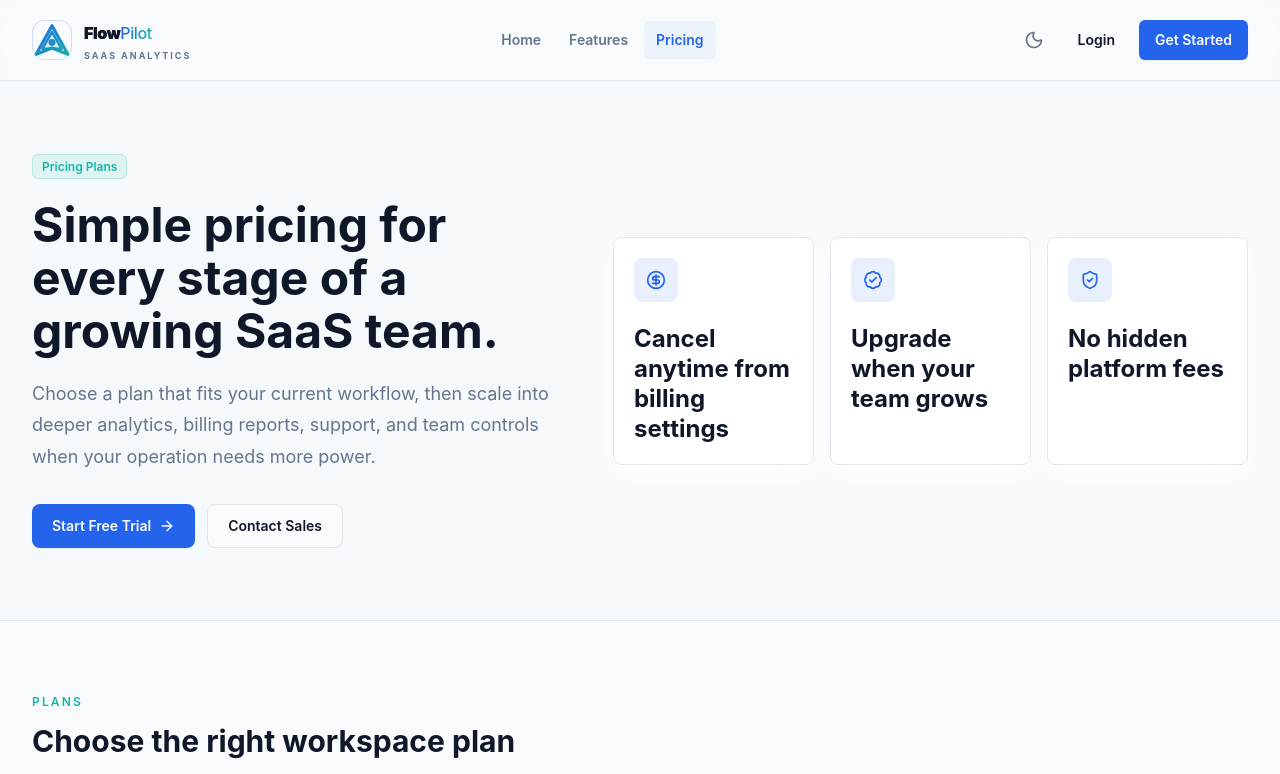
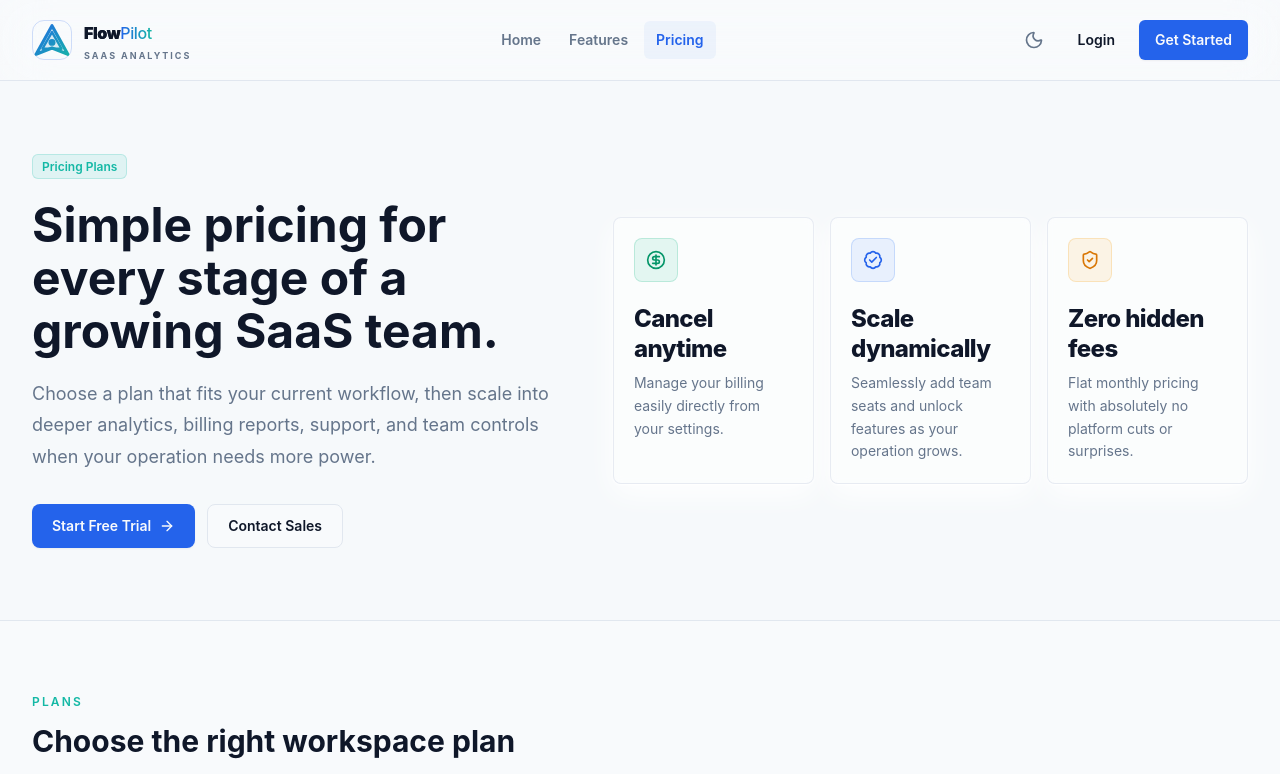
Before and after one commit to shantopaul/SaaS-Dashboard-Website, a React (Vite) app: page /pricing in a window 1280 px wide. Shown: the top 774 px of the page. Built offline with nearby package versions, Linux system fonts and the light colour scheme.

Commit message:
Optimize Pricing Page Hero highlight cards with detailed titles, descriptions, custom colorful badges, and premium glassmorphism layouts

```diff
--- a/src/pages/public/PricingPage.tsx
+++ b/src/pages/public/PricingPage.tsx
@@ -35,9 +35,32 @@ const annualPriceByPlan: Record<string, string> = {
 };
 
 const pricingHighlights = [
-  "Cancel anytime from billing settings",
-  "Upgrade when your team grows",
-  "No hidden platform fees",
+  {
+    title: "Cancel anytime",
+    description: "Manage your billing easily directly from your settings.",
+    icon: CircleDollarSign,
+    colorClass:
+      "bg-emerald-500/10 text-emerald-600 dark:text-emerald-400 border-emerald-500/20",
+    hoverBorder: "hover:border-emerald-500/30 dark:hover:border-emerald-500/20",
+  },
+  {
+    title: "Scale dynamically",
+    description:
+      "Seamlessly add team seats and unlock features as your operation grows.",
+    icon: BadgeCheck,
+    colorClass:
+      "bg-blue-500/10 text-blue-600 dark:text-blue-400 border-blue-500/20",
+    hoverBorder: "hover:border-blue-500/30 dark:hover:border-blue-500/20",
+  },
+  {
+    title: "Zero hidden fees",
+    description:
+      "Flat monthly pricing with absolutely no platform cuts or surprises.",
+    icon: ShieldCheck,
+    colorClass:
+      "bg-amber-500/10 text-amber-600 dark:text-amber-400 border-amber-500/20",
+    hoverBorder: "hover:border-amber-500/30 dark:hover:border-amber-500/20",
+  },
 ];
 
 const planAccent: Record<string, string> = {
@@ -152,23 +175,35 @@ export function PricingPage() {
             initial={{ opacity: 0, y: 26 }}
             transition={{ delay: 0.12, duration: 0.6, ease: "easeOut" }}
           >
-            {pricingHighlights.map((highlight, index) => {
-              const icons = [CircleDollarSign, BadgeCheck, ShieldCheck];
-              const Icon = icons[index] ?? Sparkles;
+            {pricingHighlights.map((highlight) => {
+              const Icon = highlight.icon;
 
               return (
                 <Card
-                  className="transition-all duration-300 hover:scale-[1.02] hover:shadow-card-hover hover:border-primary/20"
-                  key={highlight}
+                  className={cn(
+                    "transition-all duration-300 hover:scale-[1.02] hover:shadow-card-hover border-border/80 bg-card/60 backdrop-blur-sm",
+                    highlight.hoverBorder,
+                  )}
+                  key={highlight.title}
                 >
-                  <CardHeader>
-                    <div className="flex size-11 items-center justify-center rounded-lg bg-primary/10 text-primary">
+                  <CardHeader className="pb-2">
+                    <div
+                      className={cn(
+                        "flex size-11 items-center justify-center rounded-lg border",
+                        highlight.colorClass,
+                      )}
+                    >
                       <Icon aria-hidden="true" className="size-5" />
                     </div>
-                    <CardTitle className="pt-4 text-body-lg font-bold">
-                      {highlight}
+                    <CardTitle className="pt-4 text-heading-md font-extrabold tracking-tight text-foreground">
+                      {highlight.title}
                     </CardTitle>
                   </CardHeader>
+                  <CardContent>
+                    <p className="text-body-sm text-muted-foreground leading-relaxed">
+                      {highlight.description}
+                    </p>
+                  </CardContent>
                 </Card>
               );
             })}
```
